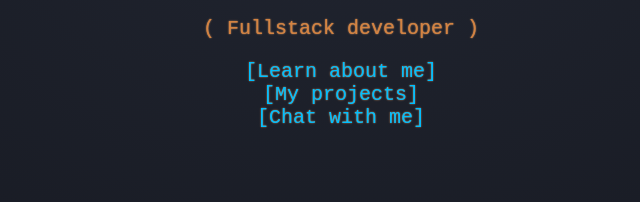
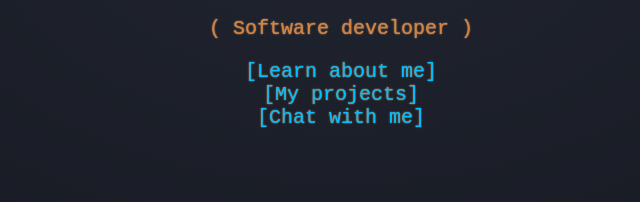
Before and after one commit to itsvenox/me, a plain HTML site: page index.html in a window 1280 px wide. Shown: the part 490-692 px from the top of the page, 299-939 px from the left. Drawn offline with Linux system fonts and the light colour scheme.

Commit message:
Update index.html

```diff
--- a/index.html
+++ b/index.html
@@ -54,7 +54,7 @@
 \ \ / / _ \ '_ \ / _ \ \/ /
  \ V /  __/ | | | (_) >  <
   \_/ \___|_| |_|\___/_/\_\</span>
-                        <p class="type-contents">( Fullstack developer )</p>
+                        <p class="type-contents">( Software developer )</p>
                         <nav class="link-list">
                             <a class="type-contents" href="#about">[Learn about me]</a>
                             <a class="type-contents" href="#projects">[My projects]</a>
```
